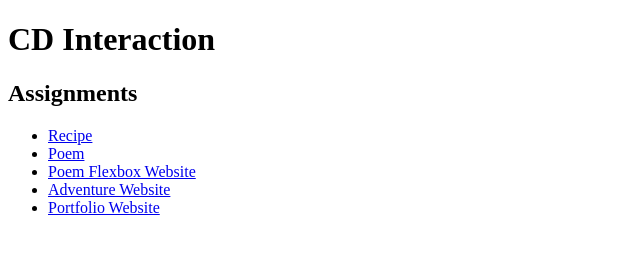
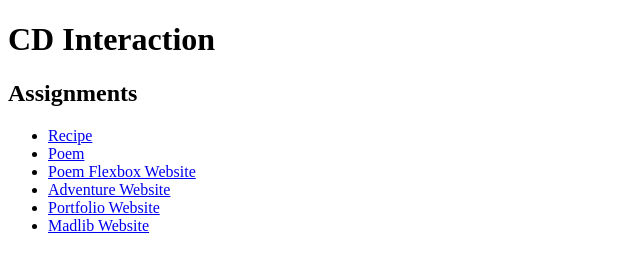
Before and after one commit to TithiArekar/CD-Interaction, a plain HTML site: page index.html in a window 1280 px wide. Shown: the whole page, without its empty margins (0-640 px from the left). Drawn offline with Linux system fonts and the light colour scheme.

Commit message:
madlib list

```diff
--- a/index.html
+++ b/index.html
@@ -15,6 +15,7 @@
     <li><a href="poem-flexbox/index.html">Poem Flexbox Website</a></li>
     <li><a href="adventure/index.html">Adventure Website</a></li>
     <li><a href="portfolio/index.html">Portfolio Website</a></li>
+    <li><a href="madlib/index.html">Madlib Website</a></li>
    </ul>
 
  </body>
```
